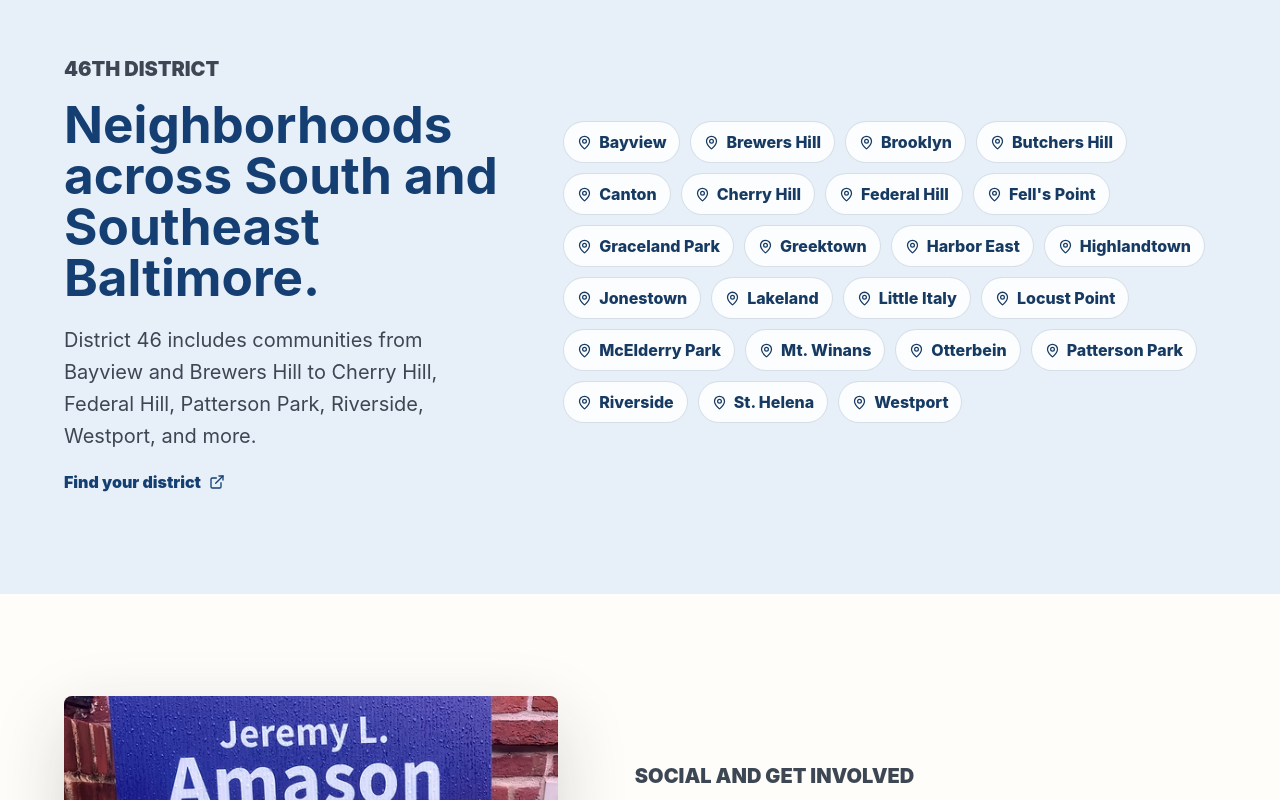
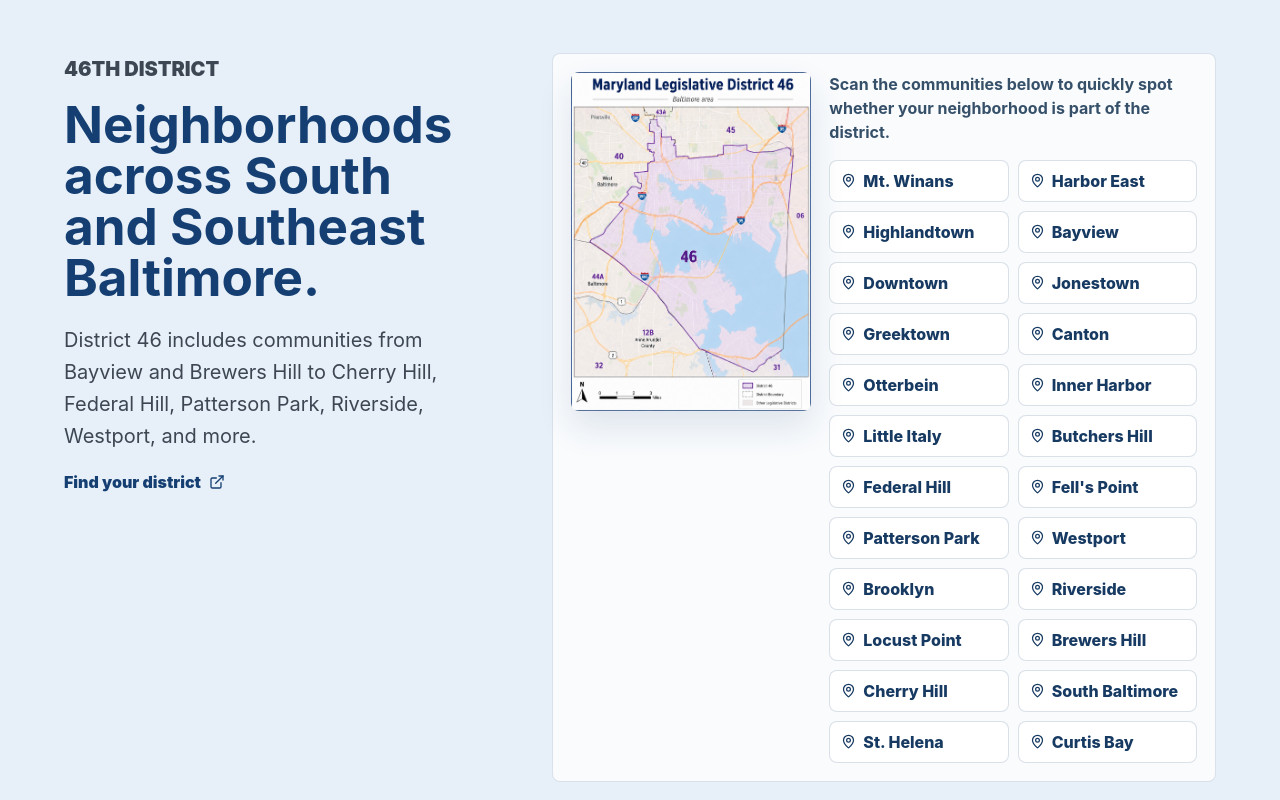
Before and after one commit to thomashuffman/amason4md2026, a React (Vite) app: page / in a window 1280 px wide. Shown: the part 3280-4080 px from the top of the page. Built offline with nearby package versions, Linux system fonts and the light colour scheme.

Commit message:
Polish campaign site preview

```diff
--- a/index.html
+++ b/index.html
@@ -7,6 +7,8 @@
       name="description"
       content="Jeremy L. Amason for Maryland House of Delegates, District 46. Vote for a Better Baltimore."
     />
+    <link rel="icon" type="image/svg+xml" href="/favicon.svg" />
+    <link rel="apple-touch-icon" href="/favicon.svg" />
     <title>Jeremy L. Amason for Maryland Delegate</title>
   </head>
   <body>
--- a/src/main.jsx
+++ b/src/main.jsx
@@ -25,7 +25,8 @@ const images = {
   endorsement: '/Endorsed.avif',
   sign: '/Sign.avif',
   army: '/Army.avif',
-  baltimore: '/baltimore-hero.png'
+  baltimore: '/baltimore-hero.png',
+  districtMap: '/District46Final.png'
 };
 
 const issues = [
@@ -62,29 +63,30 @@ const issues = [
 ];
 
 const neighborhoods = [
+  'Mt. Winans',
+  'Harbor East',
+  'Highlandtown',
   'Bayview',
-  'Brewers Hill',
-  'Brooklyn',
+  'Downtown',
+  'Jonestown',
+  'Greektown',
+  'Canton',
+  'Otterbein',
+  'Inner Harbor',
+  'Little Italy',
   'Butchers Hill',
-  'Canton',
-  'Cherry Hill',
   'Federal Hill',
   "Fell's Point",
-  'Graceland Park',
-  'Greektown',
-  'Harbor East',
-  'Highlandtown',
-  'Jonestown',
-  'Lakeland',
-  'Little Italy',
+  'Patterson Park',
+  'Westport',
+  'Brooklyn',
+  'Riverside',
   'Locust Point',
-  'McElderry Park',
-  'Mt. Winans',
-  'Otterbein',
-  'Patterson Park',
-  'Riverside',
+  'Brewers Hill',
+  'Cherry Hill',
+  'South Baltimore',
   'St. Helena',
-  'Westport'
+  'Curtis Bay'
 ];
 
 function App() {
@@ -235,10 +237,24 @@ function App() {
             Find your district <ExternalLink size={16} />
           </a>
         </div>
-        <div className="neighborhoods">
-          {neighborhoods.map((name) => (
-            <span key={name}><MapPin size={15} /> {name}</span>
-          ))}
+        <div className="district-panel" aria-label="District 46 neighborhood finder">
+          <div className="district-map">
+            <img
+              className="district-map-image"
+              src={images.districtMap}
+              alt="Map of Maryland Legislative District 46 in the Baltimore area"
+            />
+          </div>
+          <div className="neighborhood-card">
+            <p>Scan the communities below to quickly spot whether your neighborhood is part of the district.</p>
+            <div className="neighborhoods">
+              {neighborhoods.map((name) => (
+                <span className="neighborhood-tag" key={name}>
+                  <MapPin size={15} /> {name}
+                </span>
+              ))}
+            </div>
+          </div>
         </div>
       </section>
 
--- a/src/styles.css
+++ b/src/styles.css
@@ -21,12 +21,14 @@
 }
 
 html {
+  overflow-x: hidden;
   scroll-behavior: smooth;
 }
 
 body {
   margin: 0;
   min-width: 320px;
+  overflow-x: hidden;
 }
 
 a {
@@ -383,26 +385,80 @@ h3 {
   background: #e7f0f8;
   display: grid;
   gap: clamp(24px, 5vw, 72px);
-  grid-template-columns: 0.8fr 1.2fr;
+  grid-template-columns: 0.78fr 1.22fr;
+}
+
+.district-copy,
+.district-panel,
+.district-map,
+.neighborhood-card {
+  min-width: 0;
+}
+
+.district-panel {
+  background: rgba(255, 255, 255, 0.74);
+  border: 1px solid rgba(21, 63, 114, 0.14);
+  border-radius: 8px;
+  display: grid;
+  gap: 18px;
+  grid-template-columns: minmax(240px, 0.78fr) minmax(0, 1.22fr);
+  max-width: 100%;
+  padding: 18px;
+}
+
+.district-map {
+  align-items: stretch;
+  aspect-ratio: 1055 / 1491;
+  background: #f7f4ee;
+  border-radius: 8px;
+  box-shadow: 0 16px 34px rgba(21, 63, 114, 0.12);
+  color: var(--blue);
+  display: flex;
+  overflow: hidden;
+  padding: 0;
+  position: relative;
+}
+
+.district-map-image {
+  height: 100%;
+  object-fit: cover;
+  width: 100%;
+}
+
+.neighborhood-card {
+  align-content: center;
+  display: grid;
+  gap: 16px;
+}
+
+.neighborhood-card p {
+  color: #36506a;
+  font-weight: 750;
+  line-height: 1.5;
+  margin: 0;
 }
 
 .neighborhoods {
-  align-content: center;
-  display: flex;
-  flex-wrap: wrap;
-  gap: 10px;
+  display: grid;
+  gap: 9px;
+  grid-template-columns: repeat(auto-fit, minmax(132px, 1fr));
 }
 
-.neighborhoods span {
+.neighborhood-tag {
   align-items: center;
-  background: rgba(255, 255, 255, 0.83);
+  background: #fff;
   border: 1px solid rgba(21, 63, 114, 0.16);
-  border-radius: 999px;
+  border-radius: 8px;
   color: #173a62;
   display: inline-flex;
   font-weight: 850;
   gap: 7px;
-  padding: 10px 13px;
+  justify-content: flex-start;
+  min-height: 42px;
+  min-width: 0;
+  overflow-wrap: anywhere;
+  padding: 9px 11px;
+  text-align: left;
 }
 
 .media-row {
@@ -461,7 +517,7 @@ h3 {
 
 .endorsement-media img {
   aspect-ratio: 0.88;
-  object-fit: cover;
+  object-fit: contain;
 }
 
 .site-footer {
@@ -541,6 +597,14 @@ h3 {
     grid-template-columns: 1fr;
   }
 
+  .district-panel {
+    grid-template-columns: 1fr;
+  }
+
+  .district-map {
+    aspect-ratio: 1055 / 1491;
+  }
+
   .endorsement-media {
     grid-template-columns: 1fr;
   }
@@ -572,9 +636,28 @@ h3 {
     font-size: 1rem;
   }
 
-  .intro-band,
   .issue-grid {
     grid-template-columns: 1fr;
+  }
+
+  .district-panel {
+    padding: 12px;
+  }
+
+  .district-map {
+    aspect-ratio: 1055 / 1491;
+  }
+
+  .neighborhoods {
+    grid-template-columns: repeat(2, minmax(0, 1fr));
+  }
+
+  .neighborhood-tag {
+    font-size: 0.88rem;
+  }
+
+  .intro-band {
+    display: none;
   }
 
   .hero-actions,
```
Also changed, not shown: public/District46Final.png (added), public/favicon.svg (added).
